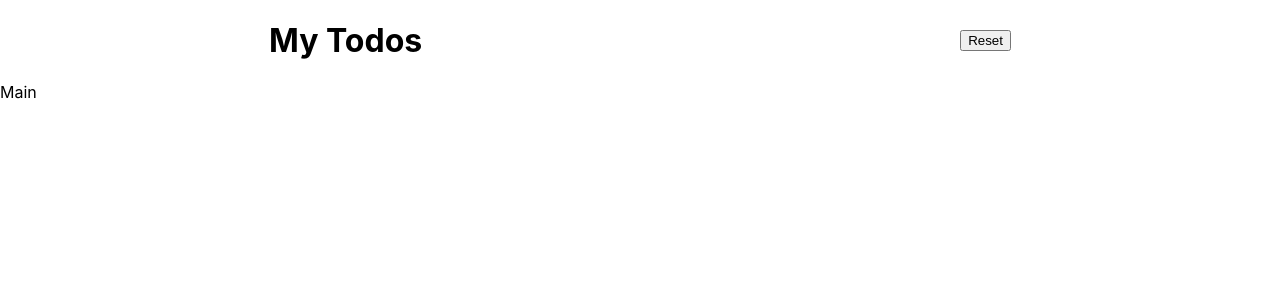
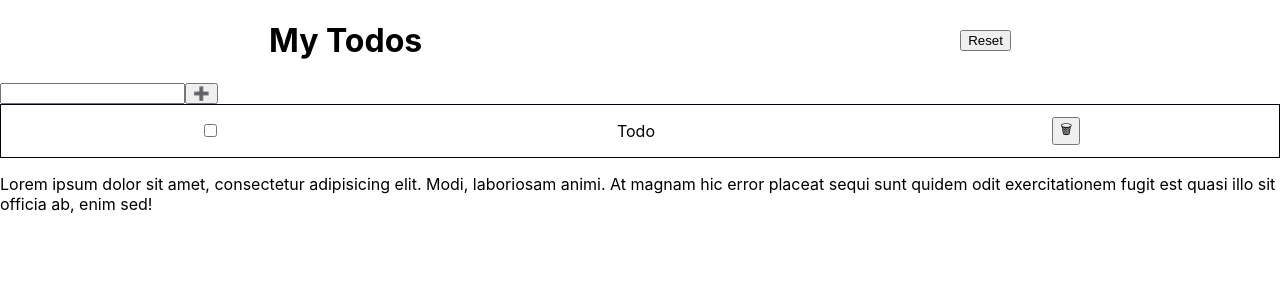
Before and after one commit to isobelleanna/tech-test-react, a React (Create React App) app: page / in a window 1280 px wide. Shown: the top 300 px of the page. Built offline with nearby package versions, Linux system fonts and the light colour scheme.

Commit message:
create main components

```diff
--- /dev/null
+++ b/src/components/Checkbox/CheckBox.jsx
@@ -0,0 +1,14 @@
+import React from "react";
+import "./CheckBox.scss";
+
+const CheckBox = () => {
+  return (
+    <div>
+      <label htmlFor="">
+        <input type="checkbox" />
+      </label>
+    </div>
+  );
+};
+
+export default CheckBox;
--- /dev/null
+++ b/src/components/Checkbox/CheckBox.scss
@@ -0,0 +1 @@
+@use "../../assets/sass/variables" as *;
--- /dev/null
+++ b/src/components/Form/Form.jsx
@@ -0,0 +1,15 @@
+import React from "react";
+import Button from "../Button/Button";
+
+const Form = () => {
+  return (
+    <form className="form" action="">
+      <label htmlFor="">
+        <input type="text" />
+      </label>
+      <Button buttonText="➕" buttonStyle="button__form" />
+    </form>
+  );
+};
+
+export default Form;
--- /dev/null
+++ b/src/components/Form/Form.scss
@@ -0,0 +1 @@
+@use "../../assets/sass/variables" as *;
--- /dev/null
+++ b/src/components/ItemCard/ItemCard.jsx
@@ -0,0 +1,16 @@
+import React from "react";
+import "./ItemCard.scss";
+import CheckBox from "../Checkbox/CheckBox";
+import Button from "../Button/Button";
+
+const ItemCard = () => {
+  return (
+    <div className="item-card">
+      <CheckBox />
+      <p className="item-card__content">Todo</p>
+      <Button buttonText="🗑" buttonStyle="button__item-card" />
+    </div>
+  );
+};
+
+export default ItemCard;
--- /dev/null
+++ b/src/components/ItemCard/ItemCard.scss
@@ -0,0 +1,8 @@
+@use "../../assets/sass/variables" as *;
+
+.item-card {
+    display: flex;
+    align-items: center;
+    justify-content: space-around;
+    border: 1px solid $colour-black;
+}
--- /dev/null
+++ b/src/components/Message/Message.jsx
@@ -0,0 +1,14 @@
+import React from "react";
+import "./Message.scss";
+
+const Message = () => {
+  return (
+    <p>
+      Lorem ipsum dolor sit amet, consectetur adipisicing elit. Modi, laboriosam
+      animi. At magnam hic error placeat sequi sunt quidem odit exercitationem
+      fugit est quasi illo sit officia ab, enim sed!
+    </p>
+  );
+};
+
+export default Message;
--- /dev/null
+++ b/src/components/Message/Message.scss
@@ -0,0 +1 @@
+@use "../../assets/sass/variables" as *;
--- a/src/containers/Main/Main.jsx
+++ b/src/containers/Main/Main.jsx
@@ -1,8 +1,17 @@
 import React from "react";
 import "./Main.scss";
+import ItemCard from "../../components/ItemCard/ItemCard";
+import Message from "../../components/Message/Message";
+import Form from "../../components/Form/Form";
 
 const Main = () => {
-  return <div>Main</div>;
+  return (
+    <div className="main">
+      <Form />
+      <ItemCard />
+      <Message />
+    </div>
+  );
 };
 
 export default Main;
```
